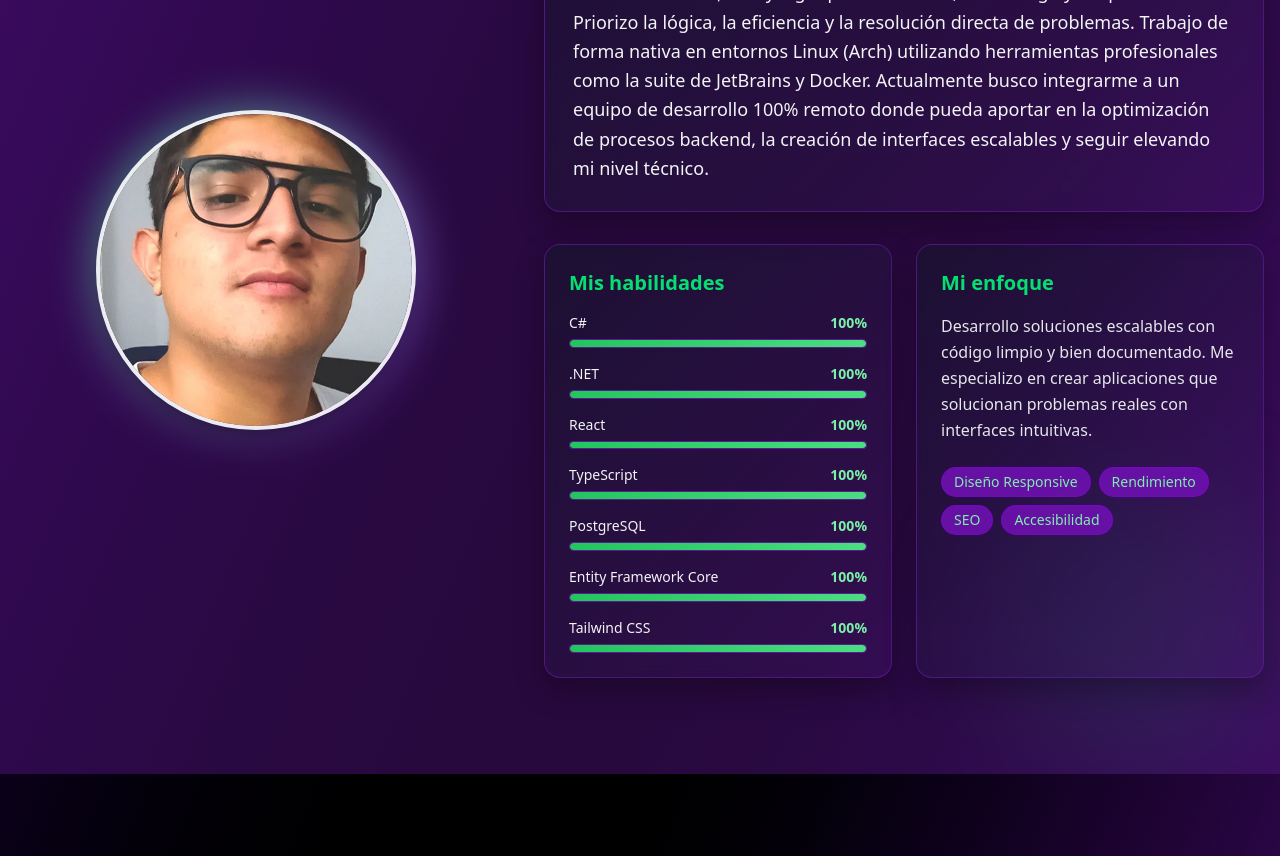
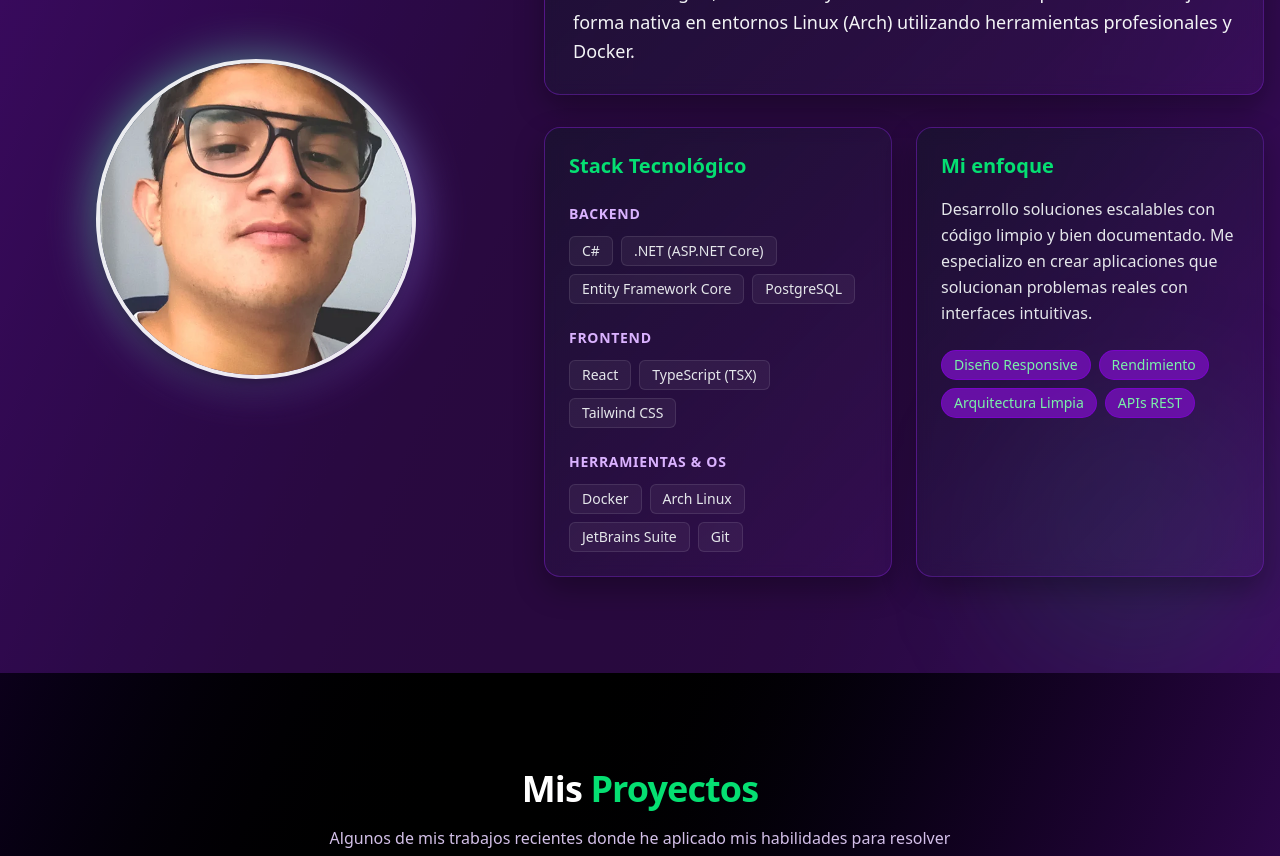
Before and after one commit to Zoyeras/portafolio, a React (Vite) app: page / in a window 1280 px wide. Shown: the part 1040-1896 px from the top of the page. Built offline with nearby package versions, Linux system fonts and the light colour scheme.

Commit message:
feat(skills): specific skills in about section

```diff
--- a/src/components/AboutSection.tsx
+++ b/src/components/AboutSection.tsx
@@ -1,14 +1,25 @@
 import type { Language } from "../types/language";
 
 const AboutSection = ({ language }: { language: Language }) => {
-  const skills = [
-    { name: "C#", level: 100 },
-    { name: ".NET", level: 100 },
-    { name: "React", level: 100 },
-    { name: "TypeScript", level: 100 },
-    { name: "PostgreSQL", level: 100 },
-    { name: "Entity Framework Core", level: 100 },
-    { name: "Tailwind CSS", level: 100 },
+  // Agrupamos por categorías para mayor claridad técnica
+  const skillGroups = [
+    {
+      category: language === "es" ? "Backend" : "Backend",
+      skills: [
+        "C#",
+        ".NET (ASP.NET Core)",
+        "Entity Framework Core",
+        "PostgreSQL",
+      ],
+    },
+    {
+      category: language === "es" ? "Frontend" : "Frontend",
+      skills: ["React", "TypeScript (TSX)", "Tailwind CSS"],
+    },
+    {
+      category: language === "es" ? "Herramientas & OS" : "Tools & OS",
+      skills: ["Docker", "Arch Linux", "JetBrains Suite", "Git"],
+    },
   ];
 
   const copy = {
@@ -18,12 +29,17 @@ const AboutSection = ({ language }: { language: Language }) => {
       summary:
         "Perfil técnico orientado a construir productos robustos, rápidos y escalables.",
       aboutText:
-        "Desarrollador de Software enfocado en el ecosistema .NET (C#, ASP.NET Core) y React (TSX). Tengo experiencia práctica construyendo APIs y arquitecturas limpias utilizando PostgreSQL y Entity Framework Core. Me motivan los desafíos técnicos; si hay algo que no sé hacer, lo investigo y lo aprendo. Priorizo la lógica, la eficiencia y la resolución directa de problemas. Trabajo de forma nativa en entornos Linux (Arch) utilizando herramientas profesionales como la suite de JetBrains y Docker. Actualmente busco integrarme a un equipo de desarrollo 100% remoto donde pueda aportar en la optimización de procesos backend, la creación de interfaces escalables y seguir elevando mi nivel técnico.",
-      skillsTitle: "Mis habilidades",
+        "Desarrollador de Software enfocado en el ecosistema .NET y React. Tengo experiencia práctica construyendo APIs y arquitecturas limpias. Me motivan los desafíos técnicos; si hay algo que no sé hacer, lo investigo y lo aprendo. Priorizo la lógica, la eficiencia y la resolución directa de problemas. Trabajo de forma nativa en entornos Linux (Arch) utilizando herramientas profesionales y Docker.",
+      skillsTitle: "Stack Tecnológico",
       focusTitle: "Mi enfoque",
       focusText:
         "Desarrollo soluciones escalables con código limpio y bien documentado. Me especializo en crear aplicaciones que solucionan problemas reales con interfaces intuitivas.",
-      chips: ["Diseño Responsive", "Rendimiento", "SEO", "Accesibilidad"],
+      chips: [
+        "Diseño Responsive",
+        "Rendimiento",
+        "Arquitectura Limpia",
+        "APIs REST",
+      ],
     },
     en: {
       title: "About",
@@ -31,12 +47,17 @@ const AboutSection = ({ language }: { language: Language }) => {
       summary:
         "Technical profile focused on building robust, fast, and scalable products.",
       aboutText:
-        "Software Developer focused on the .NET ecosystem (C#, ASP.NET Core) and React (TSX). I have hands-on experience building APIs and clean architectures using PostgreSQL and Entity Framework Core. I enjoy technical challenges; when I face something new, I research it and learn it quickly. I prioritize logic, efficiency, and direct problem-solving. I work natively in Linux environments (Arch), using professional tools such as the JetBrains suite and Docker. I am currently looking to join a fully remote development team where I can contribute to backend process optimization, scalable interface development, and continued technical growth.",
-      skillsTitle: "Skills",
+        "Software Developer focused on the .NET ecosystem and React. I have hands-on experience building APIs and clean architectures. I enjoy technical challenges; when I face something new, I research it and learn it quickly. I prioritize logic, efficiency, and direct problem-solving. I work natively in Linux environments (Arch), using professional tools and Docker.",
+      skillsTitle: "Tech Stack",
       focusTitle: "My approach",
       focusText:
         "I build scalable solutions with clean, maintainable code. I focus on developing applications that solve real problems through intuitive interfaces.",
-      chips: ["Responsive Design", "Performance", "SEO", "Accessibility"],
+      chips: [
+        "Responsive Design",
+        "Performance",
+        "Clean Architecture",
+        "REST APIs",
+      ],
     },
   };
 
@@ -59,6 +80,7 @@ const AboutSection = ({ language }: { language: Language }) => {
         </p>
 
         <div className="flex flex-col lg:flex-row items-center gap-12 relative z-10">
+          {/* Imagen de Perfil */}
           <div className="lg:w-2/5 flex justify-center">
             <div className="relative group">
               <div className="absolute inset-0 bg-gradient-to-br from-green-400 to-purple-600 rounded-full blur-xl opacity-70 group-hover:opacity-100 transition-opacity"></div>
@@ -66,12 +88,13 @@ const AboutSection = ({ language }: { language: Language }) => {
                 <img
                   className="w-full h-full object-cover"
                   src="/imagenes/fotoMia-800.webp"
-                  alt={language === "es" ? "Foto Samuel" : "Samuel photo"}
+                  alt="Samuel"
                 />
               </div>
             </div>
           </div>
 
+          {/* Información y Skills */}
           <div className="lg:w-3/5 text-white">
             <div className="glass-panel rounded-2xl p-6 md:p-7 mb-8">
               <p className="text-lg leading-relaxed text-gray-100 max-w-3xl">
@@ -80,31 +103,34 @@ const AboutSection = ({ language }: { language: Language }) => {
             </div>
 
             <div className="grid grid-cols-1 md:grid-cols-2 gap-6">
-              <div className="glass-panel p-6 rounded-2xl hover:border-green-400/80 transition-all duration-300 hover:-translate-y-1">
-                <h3 className="text-green-400 font-bold text-xl mb-4">
+              {/* Sección de Skills Refactorizada */}
+              <div className="glass-panel p-6 rounded-2xl border border-white/10">
+                <h3 className="text-green-400 font-bold text-xl mb-6">
                   {text.skillsTitle}
                 </h3>
-                <div className="space-y-4">
-                  {skills.map((skill) => (
-                    <div key={skill.name}>
-                      <div className="flex justify-between mb-1.5 text-sm">
-                        <span className="text-gray-100">{skill.name}</span>
-                        <span className="text-green-300 font-semibold">
-                          {skill.level}%
-                        </span>
-                      </div>
-                      <div className="skill-track">
-                        <div
-                          className="skill-fill"
-                          style={{ width: `${skill.level}%` }}
-                        ></div>
+                <div className="space-y-6">
+                  {skillGroups.map((group) => (
+                    <div key={group.category}>
+                      <h4 className="text-sm font-semibold text-purple-300 uppercase tracking-wider mb-3">
+                        {group.category}
+                      </h4>
+                      <div className="flex flex-wrap gap-2">
+                        {group.skills.map((skill) => (
+                          <span
+                            key={skill}
+                            className="px-3 py-1 bg-white/5 border border-white/10 rounded-md text-sm text-gray-200"
+                          >
+                            {skill}
+                          </span>
+                        ))}
                       </div>
                     </div>
                   ))}
                 </div>
               </div>
 
-              <div className="glass-panel p-6 rounded-2xl hover:border-green-400/80 transition-all duration-300 hover:-translate-y-1">
+              {/* Enfoque */}
+              <div className="glass-panel p-6 rounded-2xl border border-white/10">
                 <h3 className="text-green-400 font-bold text-xl mb-4">
                   {text.focusTitle}
                 </h3>
```
Also changed, not shown: 2 other files (tests, documents, lock files or other folders).
